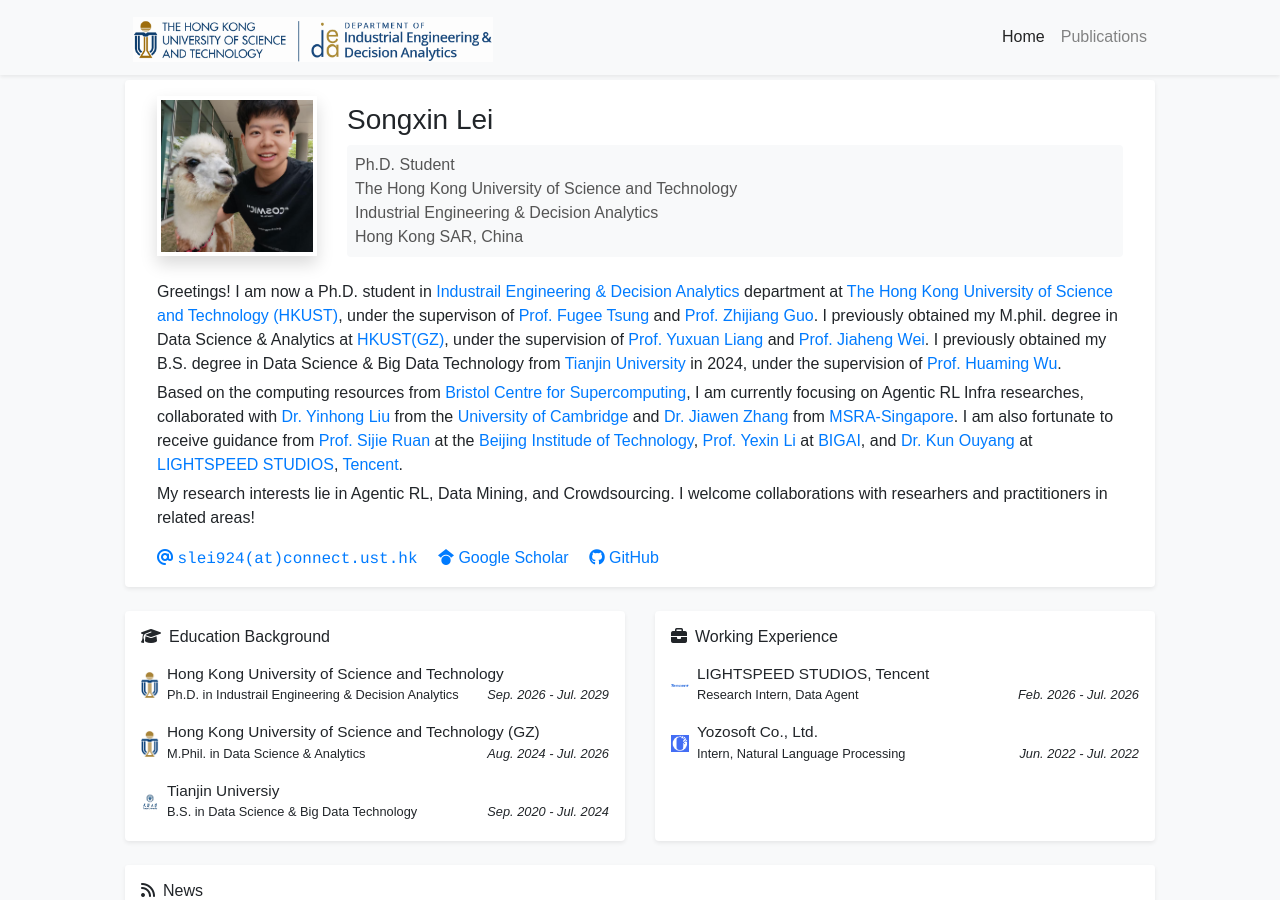
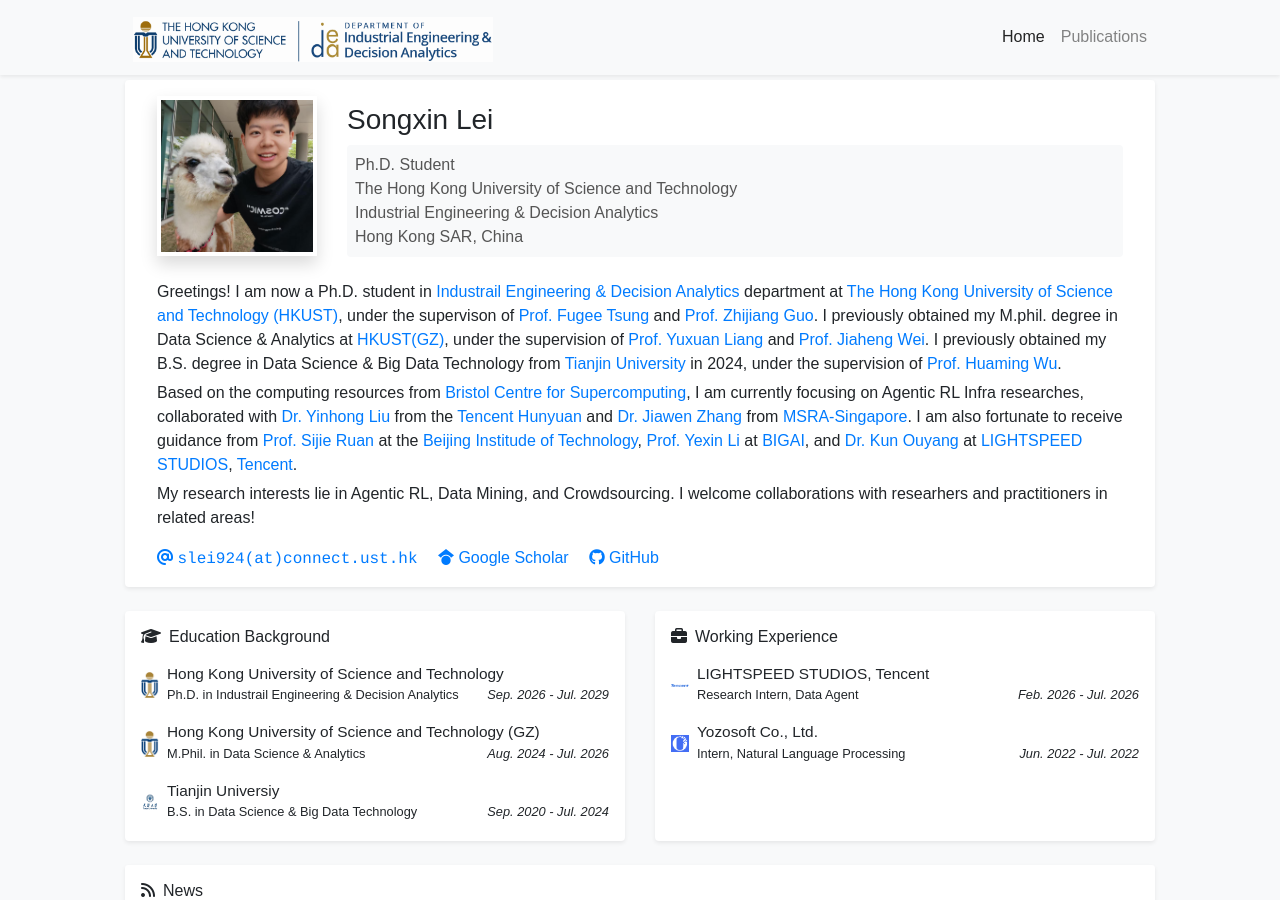
Before and after one commit to thunderlrr/songxinlei.github.io, a Jekyll site: the page built from index.html, in a window 1280 px wide and 900 px high. Built offline with Jekyll 4.4.1, drawn with Linux system fonts in a browser that asks for light colours; a style sheet for code colours, icons or effects is not loaded.

Commit message:
Update profile.yml

```diff
--- a/_data/profile.yml
+++ b/_data/profile.yml
@@ -24,7 +24,7 @@
     Greetings! I am now a Ph.D. student in <a href="https://ieda.ust.hk/eng/index.php" target="_blank">Industrail Engineering & Decision Analytics</a> department at <a href="https://hkust.edu.hk/" target="_blank">The Hong Kong University of Science and Technology (HKUST)</a>, under the supervison of <a href="https://www.ieda.ust.hk/dfaculty/tsung/" target="_blank">Prof. Fugee Tsung</a> and <a href="https://cartus.github.io/" target="_blank">Prof. Zhijiang Guo</a>. I previously obtained my M.phil. degree in Data Science & Analytics at <a href="https://www.hkust-gz.edu.cn/zh/" target="_blank">HKUST(GZ)</a>, under the supervision of <a href="https://yuxuanliang.com/" target="_blank">Prof. Yuxuan Liang</a> and <a href="https://sites.google.com/ucsc.edu/jiahengwei" target="_blank">Prof. Jiaheng Wei</a>. I previously obtained my B.S. degree in Data Science & Big Data Technology from <a href="https://www.tju.edu.cn/" target="_blank">Tianjin University</a> in 2024, under the supervision of <a href="https://cam.tju.edu.cn/homepage/wuhuaming/" target="_blank">Prof. Huaming Wu</a>.
   </p>
   <p style="margin-bottom: 5px;">
-    Based on the computing resources from <a href="https://www.bristol.ac.uk/research/centres/bristol-supercomputing/articles/2025/isambard-ai-launches-july-2025.html" target="_blank">Bristol Centre for Supercomputing</a>, I am currently focusing on Agentic RL Infra researches, collaborated with <a href="https://yinhongliu.com/" target="_blank">Dr. Yinhong Liu</a> from the <a href="https://www.cam.ac.uk/" target="_blank">University of Cambridge</a> and <a href="https://imjiawen.com/" target="_blank">Dr. Jiawen Zhang</a> from <a href="https://www.microsoft.com/en-us/research/group/microsoft-research-asia-singapore/" target="_blank">MSRA-Singapore</a>. I am also fortunate to receive guidance from <a href="http://www.sjruan.me/" target="_blank">Prof. Sijie Ruan</a> at the <a href="https://www.bit.edu.cn/" target="_blank">Beijing Institude of Technology</a>, <a href="https://liyexn.github.io/" target="_blank">Prof. Yexin Li</a> at <a href="https://www.bigai.ai/" target="_blank">BIGAI</a>, and <a href="https://sg.linkedin.com/in/kun-ouyang-277753a4" target="_blank">Dr. Kun Ouyang</a> at <a href="https://guangzi.qq.com/" target="_blank">LIGHTSPEED STUDIOS</a>, <a href="https://www.tencent.com/zh-cn/index.html" target="_blank">Tencent</a>.
+    Based on the computing resources from <a href="https://www.bristol.ac.uk/research/centres/bristol-supercomputing/articles/2025/isambard-ai-launches-july-2025.html" target="_blank">Bristol Centre for Supercomputing</a>, I am currently focusing on Agentic RL Infra researches, collaborated with <a href="https://yinhongliu.com/" target="_blank">Dr. Yinhong Liu</a> from the <a href="https://hy.tencent.ai/" target="_blank">Tencent Hunyuan</a> and <a href="https://imjiawen.com/" target="_blank">Dr. Jiawen Zhang</a> from <a href="https://www.microsoft.com/en-us/research/group/microsoft-research-asia-singapore/" target="_blank">MSRA-Singapore</a>. I am also fortunate to receive guidance from <a href="http://www.sjruan.me/" target="_blank">Prof. Sijie Ruan</a> at the <a href="https://www.bit.edu.cn/" target="_blank">Beijing Institude of Technology</a>, <a href="https://liyexn.github.io/" target="_blank">Prof. Yexin Li</a> at <a href="https://www.bigai.ai/" target="_blank">BIGAI</a>, and <a href="https://sg.linkedin.com/in/kun-ouyang-277753a4" target="_blank">Dr. Kun Ouyang</a> at <a href="https://guangzi.qq.com/" target="_blank">LIGHTSPEED STUDIOS</a>, <a href="https://www.tencent.com/zh-cn/index.html" target="_blank">Tencent</a>.
   </p>
   <p style="margin-bottom: 5px;">
     My research interests lie in Agentic RL, Data Mining, and Crowdsourcing. I welcome collaborations with researhers and practitioners in related areas!
```
